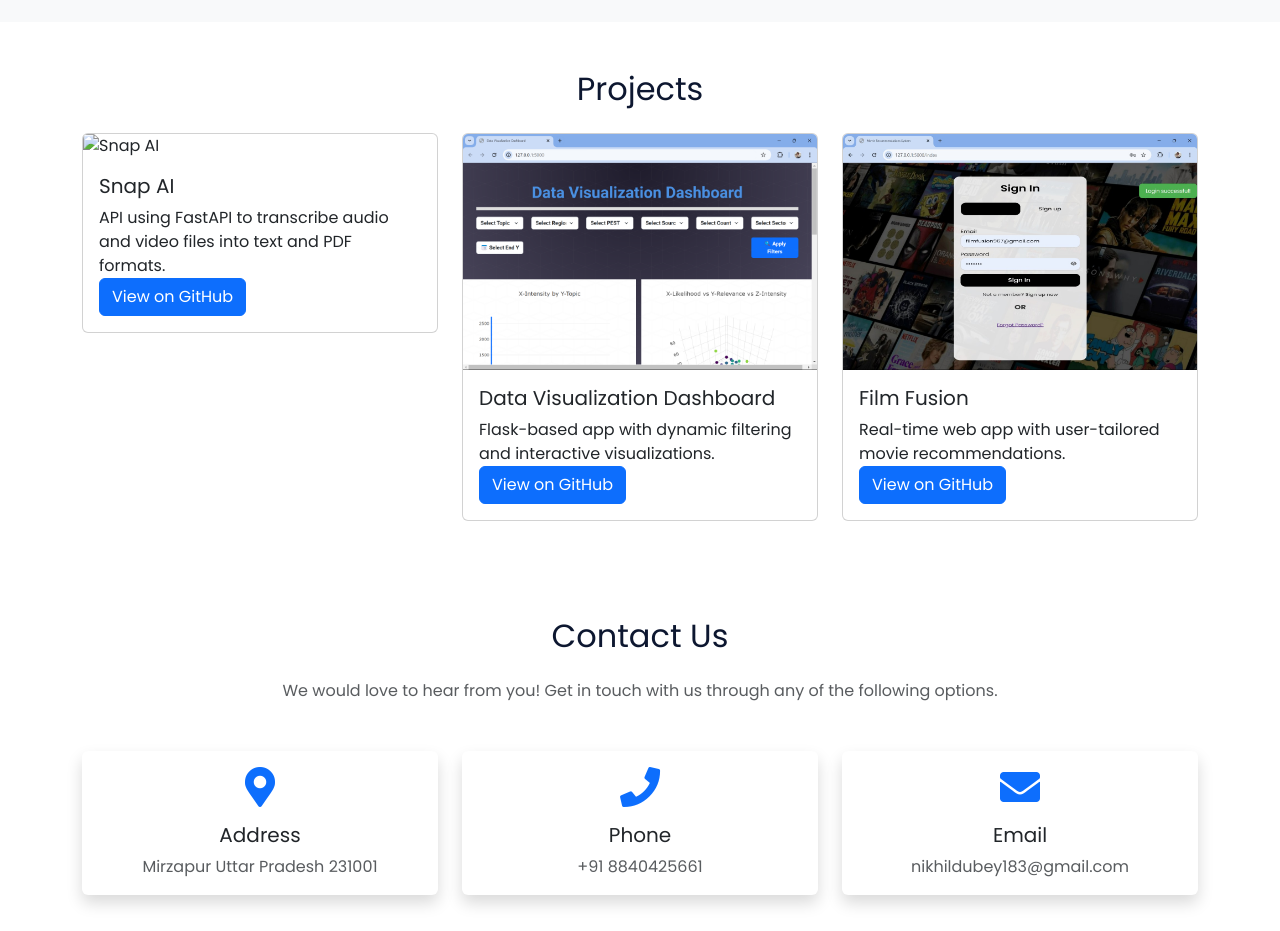
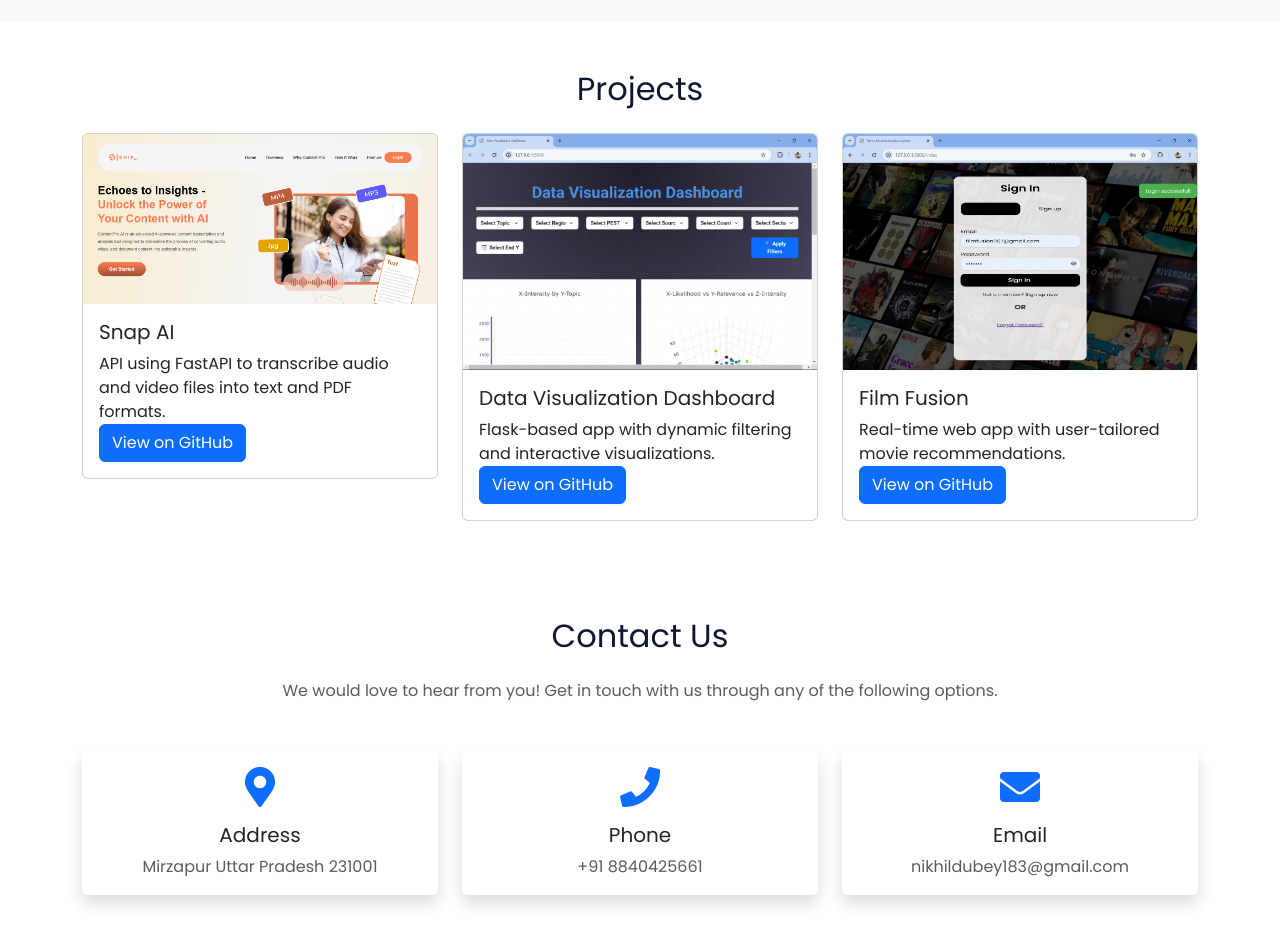
Before and after one commit to NIKHIL-58/nikhilprofile, a plain HTML site: page index.html in a window 1280 px wide. Shown: the part 1160-2091 px from the top of the page. Drawn offline with nearby package versions, Linux system fonts and the light colour scheme.

Commit message:
Update index.html

```diff
--- a/index.html
+++ b/index.html
@@ -101,7 +101,7 @@
                 <!-- Snap AI -->
                 <div class="col-md-4">
                     <div class="card">
-                        <img src="assets/img/snap_ai.png" class="card-img-top" alt="Snap AI">
+                        <img src="assets/img/snap ai.png" class="card-img-top" alt="Snap AI">
                         <div class="card-body">
                             <h5 class="card-title">Snap AI</h5>
                             <p class="card-text">API using FastAPI to transcribe audio and video files into text and PDF
```
